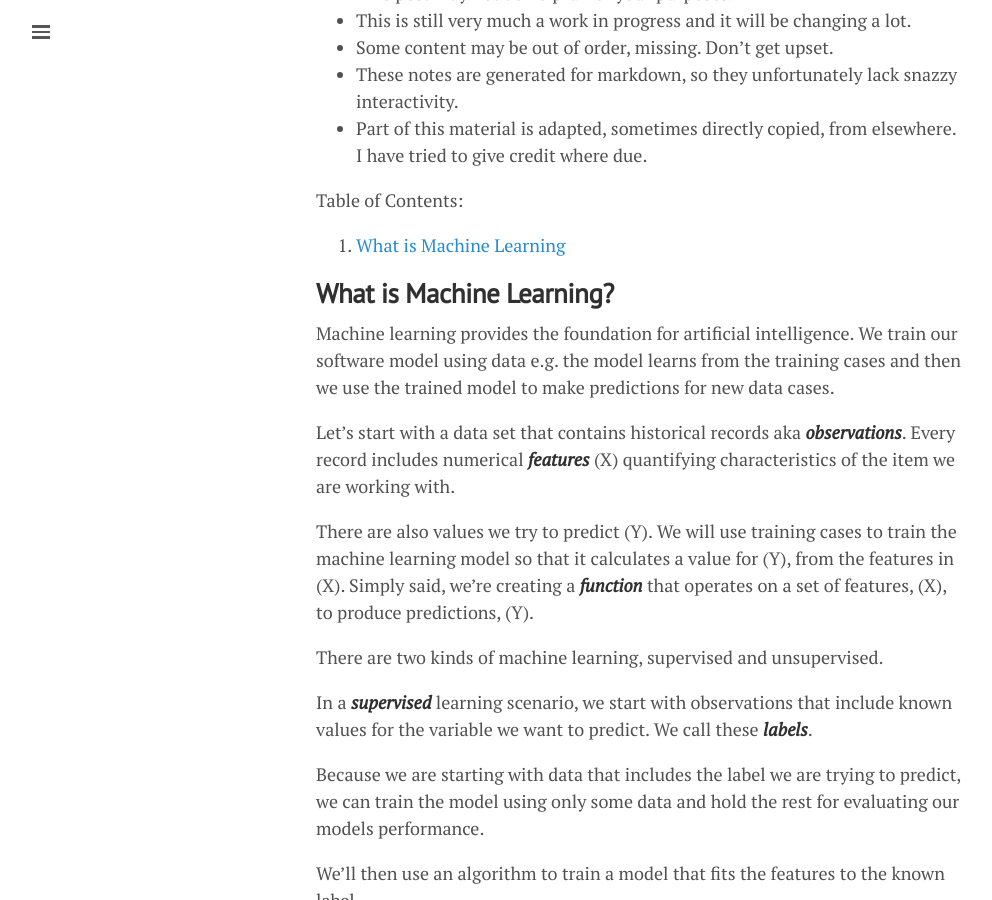
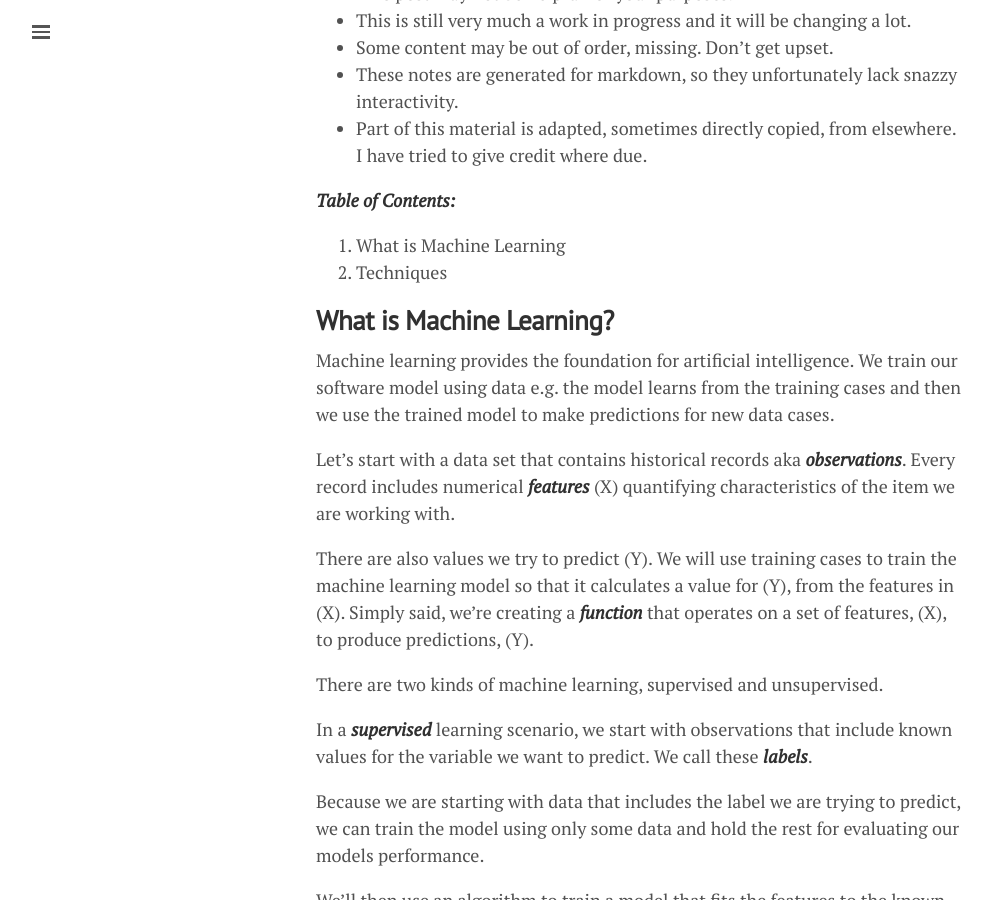
Before and after one commit to lgeurts/lgeurts.github.io, a Jekyll site: the page built from _posts/2018-06-29-artificial-intelligence-basics.md, in a window 1280 px wide and 900 px high, scrolled down 727 px. Shown: the whole window, without its empty margins (0-992 px from the left). Built offline with Jekyll 4.4.1, drawn with Linux system fonts in a browser that asks for light colours; nearby versions of some CDN libraries.

Commit message:
Update 2018-06-29-artificial-intelligence-basics.md

```diff
--- a/_posts/2018-06-29-artificial-intelligence-basics.md
+++ b/_posts/2018-06-29-artificial-intelligence-basics.md
@@ -18,9 +18,10 @@ Some caveats:
 * These notes are generated for markdown, so they unfortunately lack snazzy interactivity.
 * Part of this material is adapted, sometimes directly copied, from elsewhere. I have tried to give credit where due.
 
-Table of Contents:
+***Table of Contents:***
 
-1. [What is Machine Learning](#What is Machine Learning)
+1. What is Machine Learning
+2. Techniques
 
 **What is Machine Learning?**
 ---------------------------------
```
